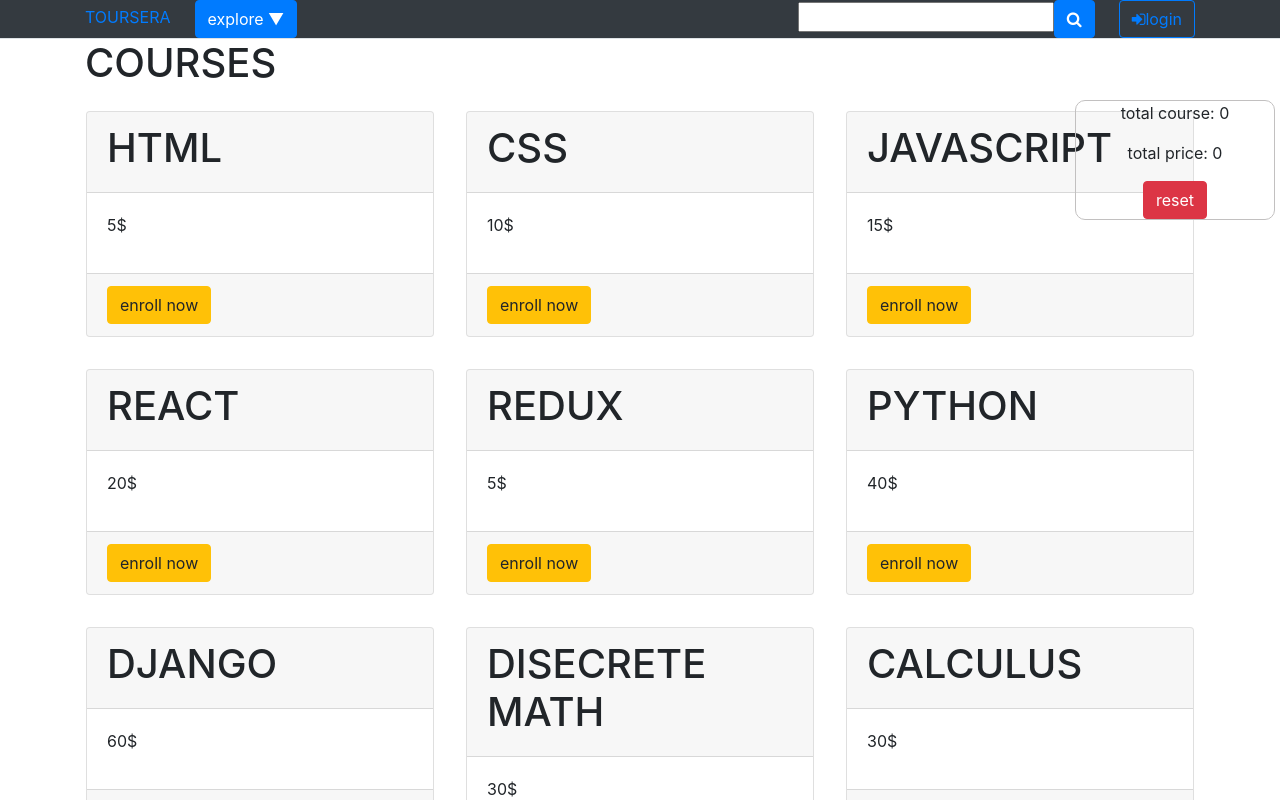
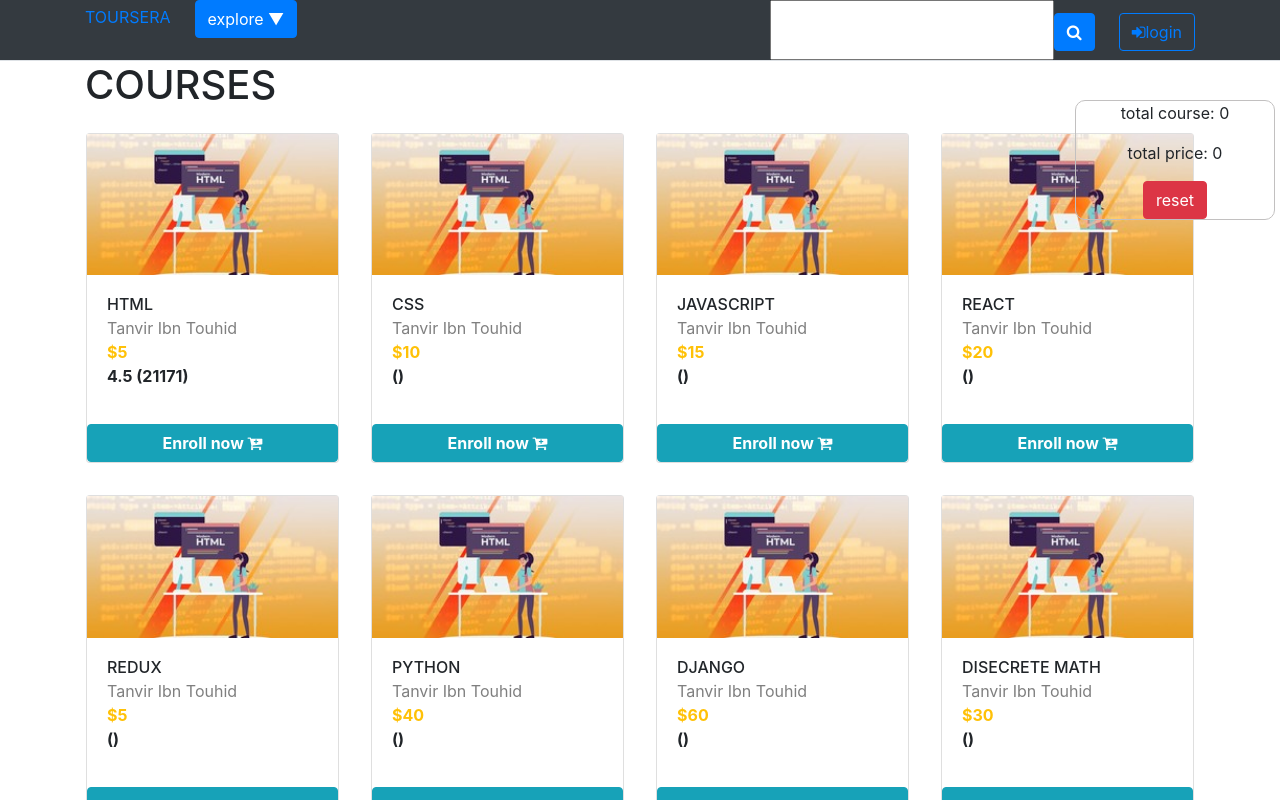
Before and after one commit to tanvir5230/toursera, a React (Create React App) app: page / in a window 1280 px wide. Shown: the top 800 px of the page. Built offline with nearby package versions, Linux system fonts and the light colour scheme.

Commit message:
course component updated

```diff
--- a/src/components/Courses.js
+++ b/src/components/Courses.js
@@ -1,5 +1,5 @@
 import React, { Component } from "react";
-import { Card, CardHeader, CardBody, CardFooter } from "reactstrap";
+import { Card, CardBody, CardSubtitle, Badge } from "reactstrap";
 import { courses } from "../courseData";
 
 function Cart({ totalCourse, totalPrice, emptyCart }) {
@@ -41,24 +41,28 @@ class Courses extends Component {
     const RenderCourses = (props) => {
       return courses.map((course) => {
         return (
-          <div key={course.id} className="col-12 col-md-4 p-3">
-            <Card className="">
-              <CardHeader>
-                <h1>{course.name}</h1>
-              </CardHeader>
+          <div key={course.id} className="col-12 col-md-3 p-3">
+            <Card className="text-left">
+              <img className="w-100" src={course.image} alt="html" />
               <CardBody>
-                <p>{course.price}$</p>
+                <h6 className="">{course.name}</h6>
+                <CardSubtitle className="text-black-50">
+                  {course.author}
+                </CardSubtitle>
+                <p className="text-warning font-weight-bolder m-0">
+                  ${course.price}
+                </p>
+                <p className="font-weight-bolder">
+                  {course.rating} ({course.enrolled})
+                </p>
               </CardBody>
-              <CardFooter>
-                <button
-                  className="btn btn-warning"
-                  onClick={() =>
-                    props.addCourseToCart(course.name, course.price)
-                  }
-                >
-                  enroll now
-                </button>
-              </CardFooter>
+              <button
+                className="btn btn-info"
+                onClick={() => props.addCourseToCart(course.name, course.price)}
+              >
+                <span className="font-weight-bold">Enroll now </span>
+                <i className="fa fa-cart-plus"></i>
+              </button>
             </Card>
           </div>
         );
--- a/src/components/Header.js
+++ b/src/components/Header.js
@@ -33,7 +33,7 @@ const Explore = (props) => {
 const Search = () => {
   return (
     <div className="d-inline-block mr-4">
-      <input type="text" />
+      <input type="text" className="p-3" />
       <button className="btn btn-primary">
         <i className="fa fa-search"></i>
       </button>
--- a/src/courseData.js
+++ b/src/courseData.js
@@ -3,98 +3,128 @@ export const courses = [
     id: 0,
     name: "HTML",
     price: 5,
+    author: "Tanvir Ibn Touhid",
     category: "front-end",
     featured: false,
+    image: "images/html.jpg",
+    rating: 4.5,
+    enrolled: 21171,
   },
   {
     id: 1,
     name: "CSS",
     price: 10,
+    author: "Tanvir Ibn Touhid",
     category: "front-end",
     featured: false,
+    image: "images/html.jpg",
   },
   {
     id: 2,
     name: "JAVASCRIPT",
     price: 15,
+    author: "Tanvir Ibn Touhid",
     category: "front-end",
     featured: false,
+    image: "images/html.jpg",
   },
   {
     id: 3,
     name: "REACT",
     price: 20,
     category: "front-end",
+    author: "Tanvir Ibn Touhid",
     featured: true,
+    image: "images/html.jpg",
   },
   {
     id: 4,
     name: "REDUX",
     price: 5,
     category: "front-end",
+    author: "Tanvir Ibn Touhid",
     featured: false,
+    image: "images/html.jpg",
   },
   {
     id: 5,
     name: "PYTHON",
     price: 40,
     category: "back-end",
+    author: "Tanvir Ibn Touhid",
     featured: true,
+    image: "images/html.jpg",
   },
   {
     id: 6,
     name: "DJANGO",
     price: 60,
     category: "back-end",
+    author: "Tanvir Ibn Touhid",
     featured: true,
+    image: "images/html.jpg",
   },
   {
     id: 7,
     name: "DISECRETE MATH",
     price: 30,
     category: "others",
+    author: "Tanvir Ibn Touhid",
     featured: false,
+    image: "images/html.jpg",
   },
   {
     id: 8,
     name: "CALCULUS",
+    author: "Tanvir Ibn Touhid",
     price: 30,
     category: "others",
     featured: false,
+    image: "images/html.jpg",
   },
   {
     id: 9,
     name: "SQL",
     price: 10,
+    author: "Tanvir Ibn Touhid",
     category: "back-end",
     featured: false,
+    image: "images/html.jpg",
   },
   {
     id: 10,
     name: "GEOLOGY",
     price: 10,
+    author: "Tanvir Ibn Touhid",
     category: "others",
     featured: false,
+    image: "images/html.jpg",
   },
   {
     id: 11,
     name: "POLITICS",
     price: 20,
+    author: "Tanvir Ibn Touhid",
     category: "others",
     featured: false,
+    image: "images/html.jpg",
   },
   {
     id: 12,
     name: "STATISTICS",
     price: 5,
+    author: "Tanvir Ibn Touhid",
     category: "others",
     featured: false,
+    image: "images/html.jpg",
   },
   {
     id: 13,
     name: "MONGODB",
     price: 5,
+    author: "Tanvir Ibn Touhid",
     category: "back-end",
     featured: false,
+    image: "images/html.jpg",
   },
 ];
```
Also changed, not shown: public/images/html.jpg (added).
